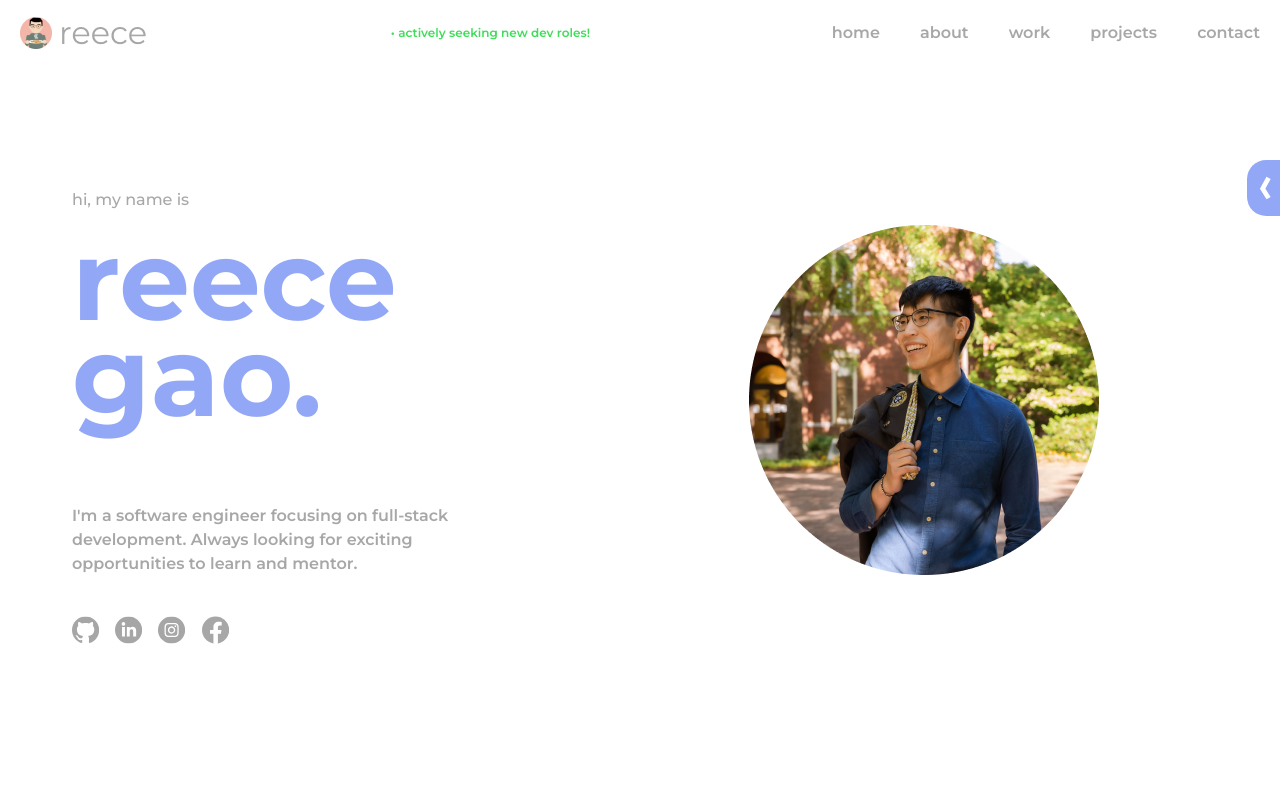
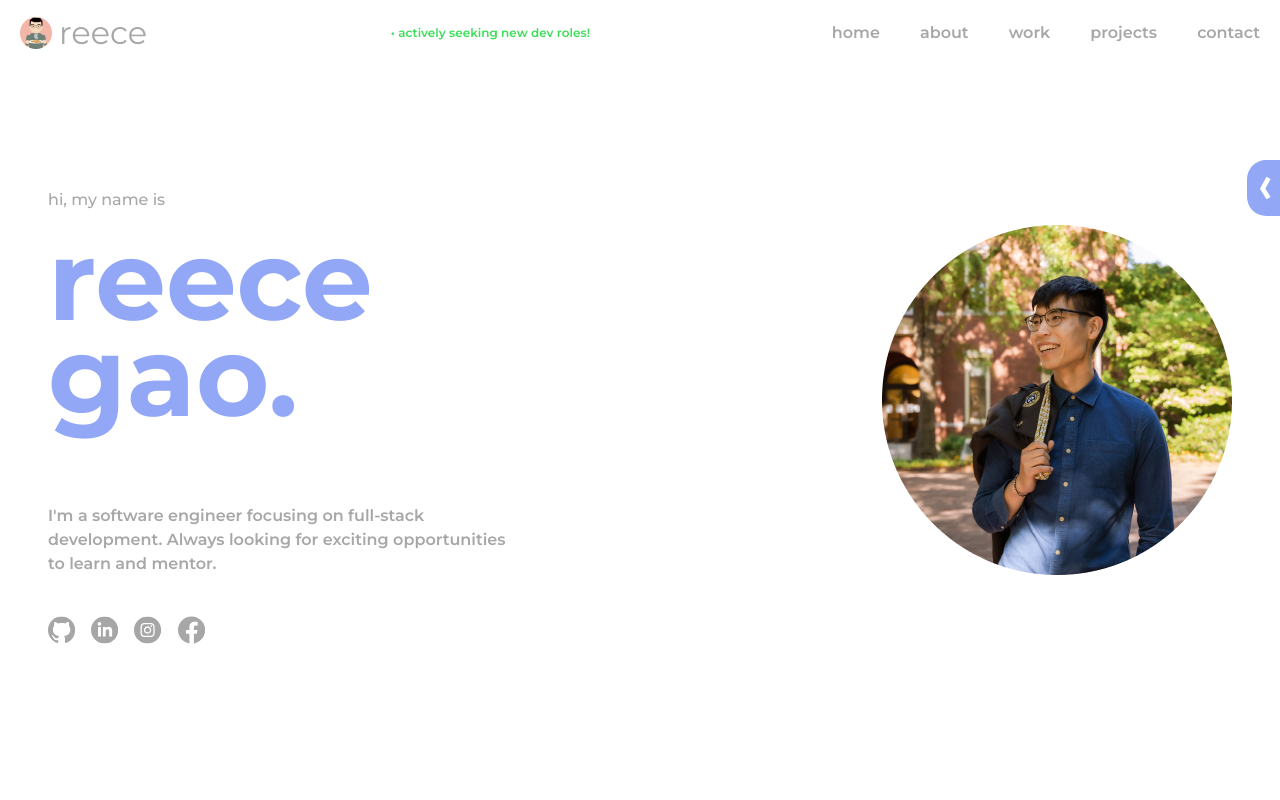
Before and after one commit to ReeceGao/reecegao-website, a website built with Vite: page index.html in a window 1280 px wide. Shown: the top 800 px of the page. Built offline with nearby package versions, Linux system fonts and the light colour scheme.

Commit message:
testing css changes

```diff
--- a/style.css
+++ b/style.css
@@ -337,7 +337,7 @@ div.intro-content .socials-list {
 
     .intro-picture {
         display: grid;
-        justify-content: center;
+        justify-content: right;
         align-content: center;
     }
 
@@ -774,7 +774,7 @@ div.intro-content .socials-list {
 @media (width > 32em) {
     .container {
         --max-width: 90rem;
-        --padding: 4rem;
+        --padding: 2.5rem;
 
         width: min(var(--max-width), 100% - (var(--padding) * 2));
         margin-inline: auto;
```
